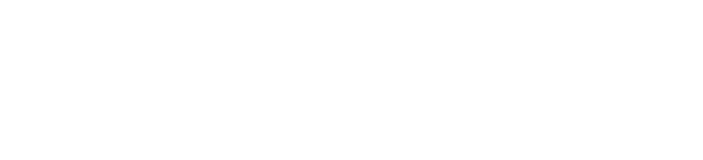
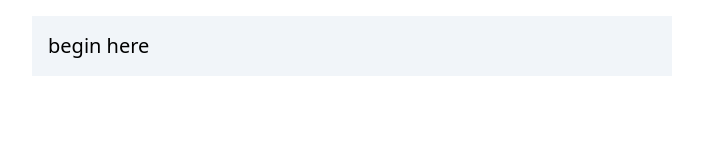
Before and after one commit to webesque/prototyping-with-tailwind, a website: page index.html in a window 1280 px wide. Shown: the whole page, without its empty margins (288-991 px from the left). Drawn offline with nearby package versions, Linux system fonts and the light colour scheme; files that its build step writes are made by us from their sources.

Commit message:
start with a non-totally empty index.html page

```diff
--- a/index.html
+++ b/index.html
@@ -7,8 +7,9 @@
   <link rel="stylesheet" href="build.css" />
 </head>
 <body>
-
-  <!-- begin here -->
+  <div class="bg-slate-100 w-1/2 mx-auto p-4 mt-4 font-sans text-xl">
+    begin here
+  </div>
 
 </body>
 </html>
```
